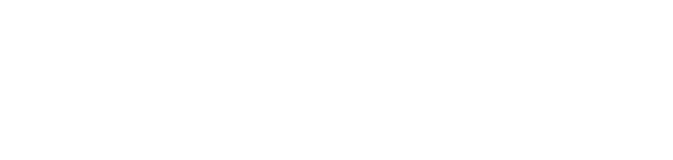
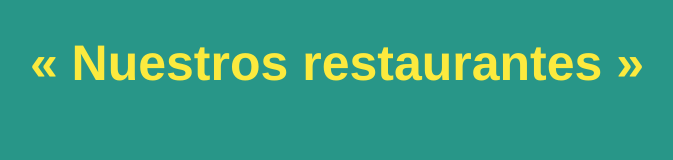
Before and after one commit to GiannMlclz/Desafio-03-restaurantes, a website built with Vite: page index.html in a window 1280 px wide. Shown: the whole page, without its empty margins (303-976 px from the left). Built offline with nearby package versions, Linux system fonts and the light colour scheme.

Commit message:
agregamos el titulo y lo personalizamos

```diff
--- a/index.html
+++ b/index.html
@@ -6,7 +6,7 @@
     <title>Nuestros restaurantes</title>
   </head>
   <body>
-
+    <h1 id="titulo">« Nuestros restaurantes »</h1>
 
 
 
--- a/style.css
+++ b/style.css
@@ -0,0 +1,10 @@
+body {
+    background-color: rgb(40, 150, 136);
+}
+
+#titulo {
+    font-family: 'Franklin Gothic Medium', 'Arial Narrow', Arial, sans-serif;
+    color: rgb(252, 234, 62);
+    text-align: center;
+    font-size: 50px;
+}
```
